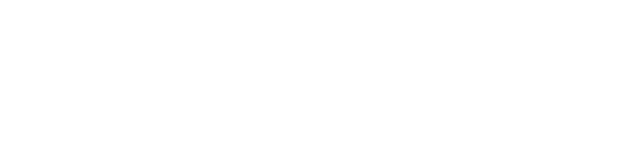
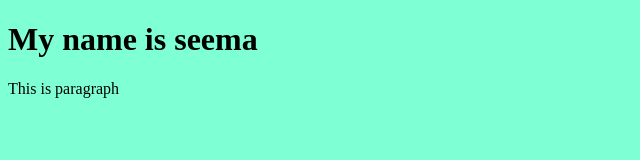
Before and after one commit to MstSeemaKhatun/demowork, a plain HTML site: page index.html in a window 1280 px wide. Shown: the whole page, without its empty margins (0-640 px from the left). Drawn offline with Linux system fonts and the light colour scheme.

Commit message:
add heading,paragraph and background color

```diff
--- a/index.html
+++ b/index.html
@@ -8,6 +8,8 @@
     <link rel="stylesheet" href="style.css">
 </head>
 <body>
+    <h1>My name is seema</h1>
+    <p>This is paragraph</p>
 
 </body>
 </html>
--- a/style.css
+++ b/style.css
@@ -0,0 +1,3 @@
+body{
+    background-color: aquamarine;
+}
```
